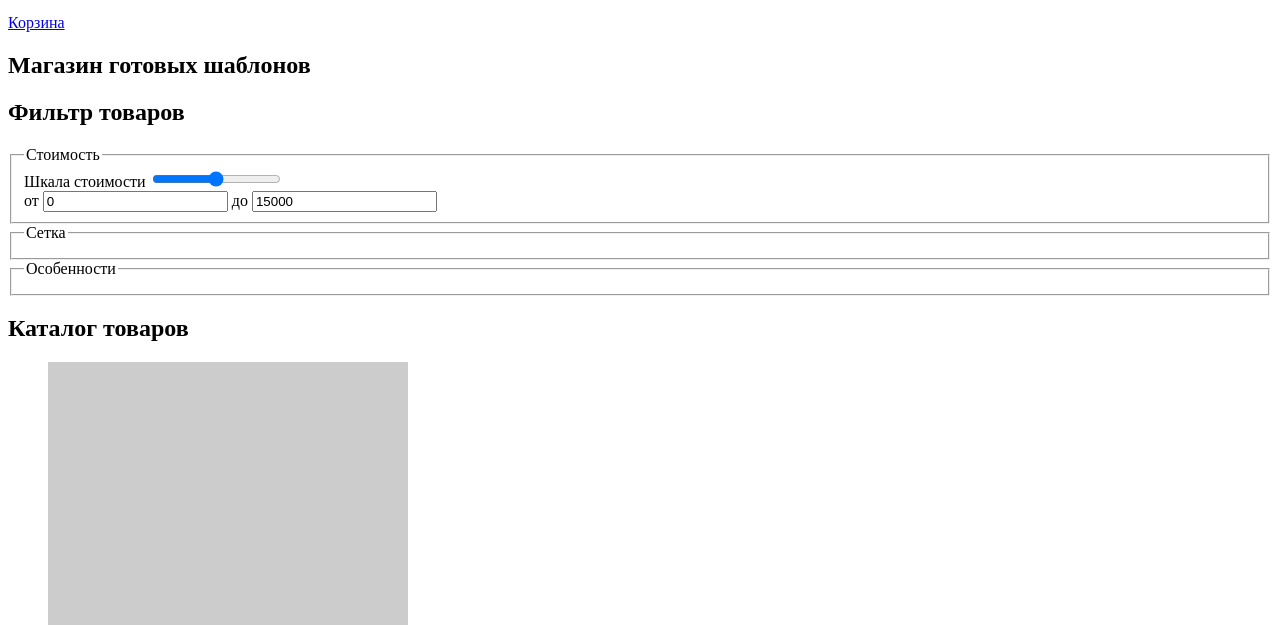
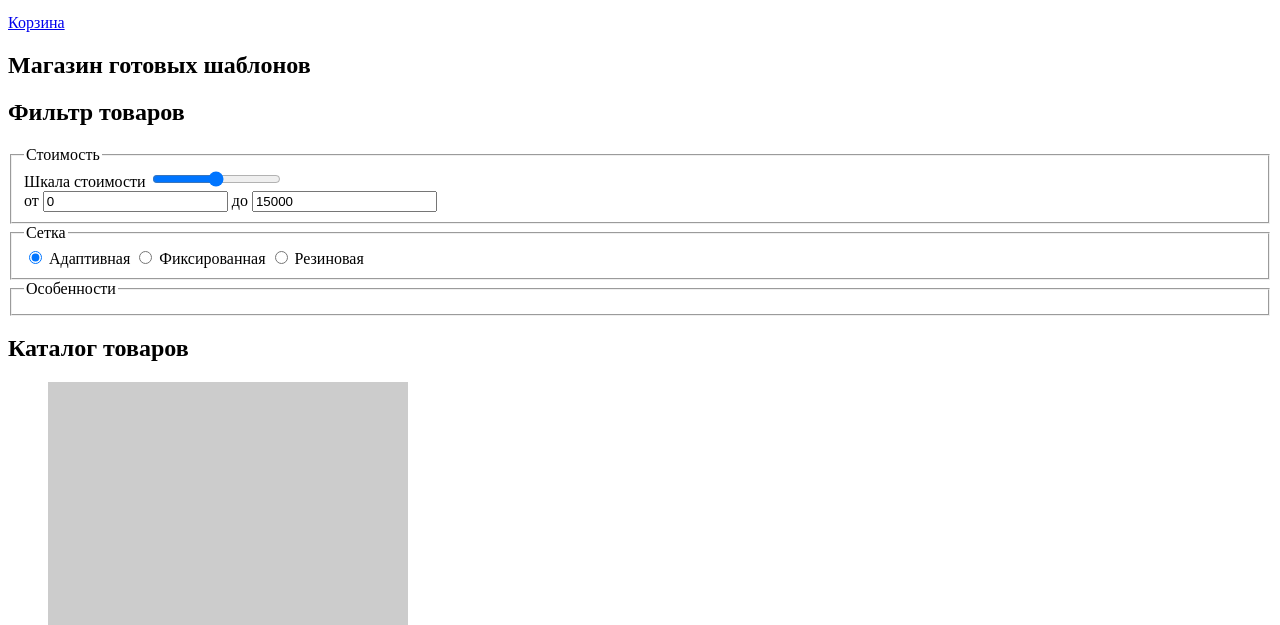
Before and after one commit to cybersunt/367171-nerds, a plain HTML site: page catalog.html in a window 1280 px wide. Shown: the part 167-792 px from the top of the page. Drawn offline with Linux system fonts and the light colour scheme; placeholder pictures from the web are drawn by us.

Commit message:
Добавлена разметка фильтра сеток

```diff
--- a/catalog.html
+++ b/catalog.html
@@ -73,8 +73,14 @@
 
             </div>
           </fieldset>
-          <fieldset class="filter__fieldset">
+          <fieldset class="filter__fieldset filter-grid">
             <legend class="filter__title">Сетка</legend>
+            <input class="filter__radio" name="grid" id="adaptive" value="adaptive" type="radio" checked/>
+            <label class="filter__value" for="adaptive">Адаптивная</label>
+            <input class="filter__radio" name="grid" id="fixed" value="fixed" type="radio"/>
+            <label class="filter__value" for="fixed">Фиксированная</label>
+            <input class="filter__radio" name="grid" id="rubber" value="rubber" type="radio"/>
+            <label class="filter__value" for="rubber">Резиновая</label>
           </fieldset>
           <fieldset class="filter__fieldset">
             <legend class="filter__title">Особенности</legend>
```
